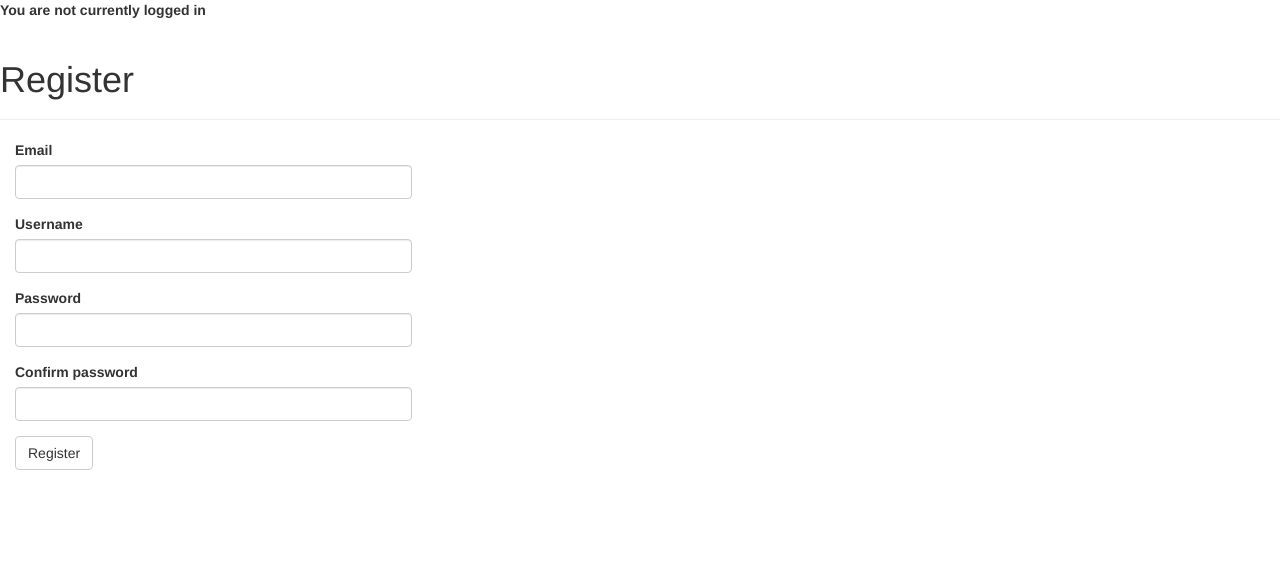
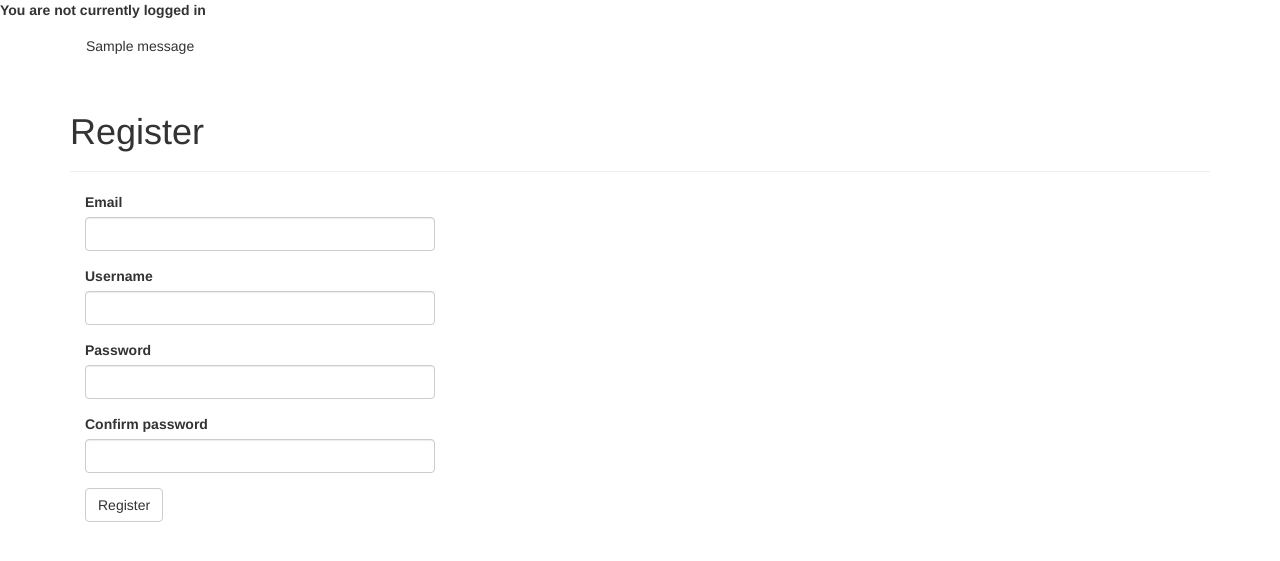
Before and after one commit to steven-mercatante/Flask-sandbox, a Flask app: page /auth/register in a window 1280 px wide. Shown: the top 561 px of the page. Run offline with Flask 2, Linux system fonts and the light colour scheme; tables that the repository leaves empty hold one stand-in row (values such as "Sample post"); one stand-in notice (Sample message) is shown; parts of the project's set-up code (start-up, migrations or seed data) failed here and were passed over; some libraries are stand-ins or nearby versions.

Commit message:
Show flashed messages in base.html layout

```diff
--- a/app/templates/base.html
+++ b/app/templates/base.html
@@ -1,7 +1,7 @@
 {% extends "bootstrap/base.html" %}
 
 {% block head %}
-  {{ super() }}
+	{{ super() }}
 {% endblock %}
 
 {% block content %}
@@ -11,5 +11,12 @@
 	<b>You are not currently logged in</b><br>
 	{% endif %}
 
-  {% block page_content %}{% endblock %}
+	<div class="container">
+		{% for message in get_flashed_messages() %}
+		<div class="alert">
+			{{ message }}
+		</div>
+		{% endfor %}
+		{% block page_content %}{% endblock %}
+	</div>
 {% endblock %}
```
Also changed, not shown: docs/tips.md (+1 -1 lines).
